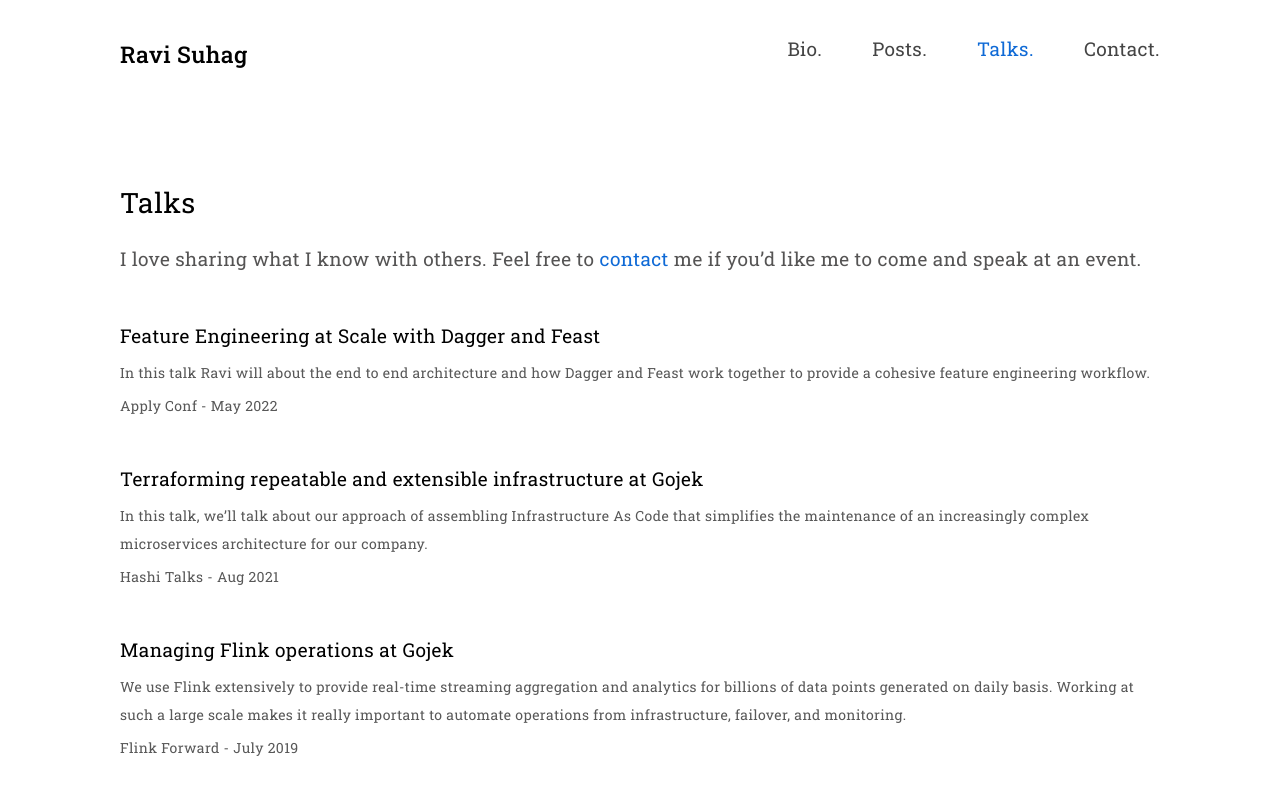
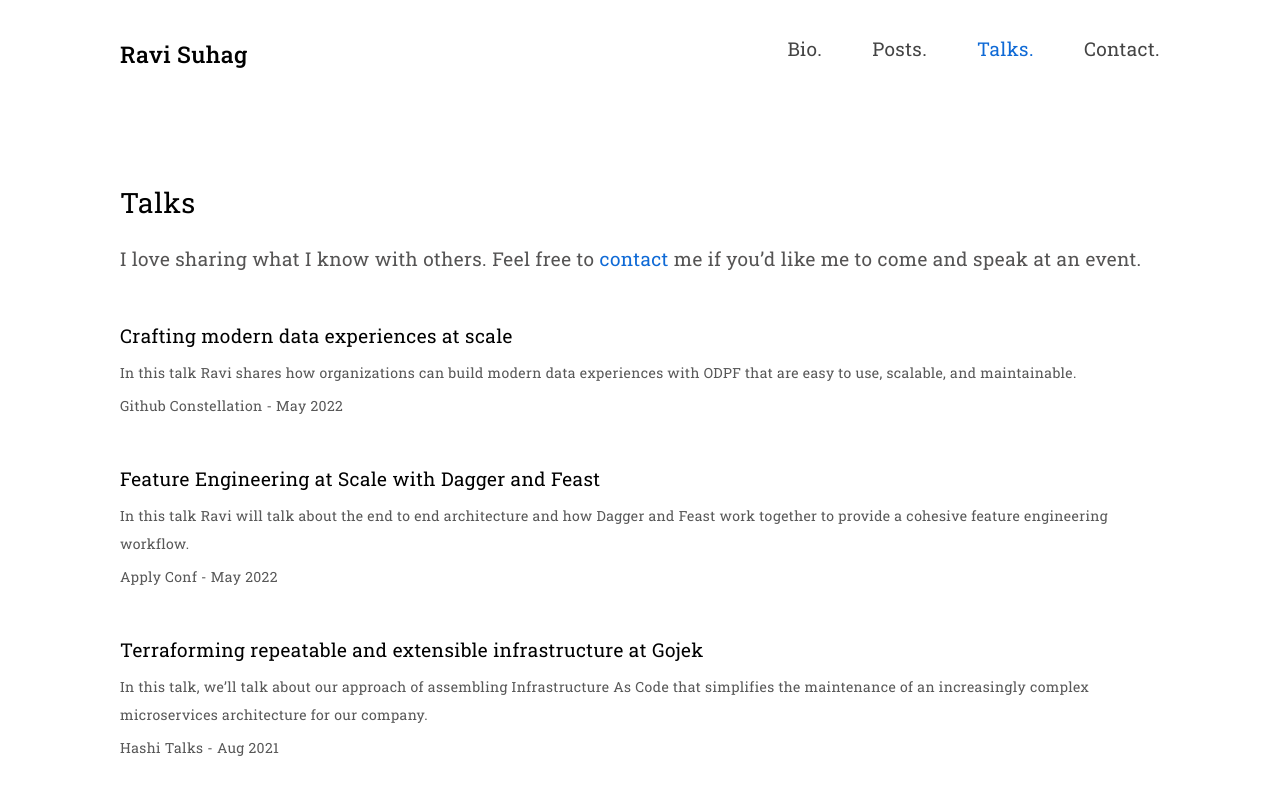
Before and after one commit to ravisuhag/portfolio, a Next.js app: page /talks in a window 1280 px wide. Shown: the top 800 px of the page. Built offline with nearby package versions, Linux system fonts and the light colour scheme.

Commit message:
talk: add github constellation

```diff
--- a/pages/talks.js
+++ b/pages/talks.js
@@ -18,8 +18,16 @@ export default function Bio() {
                 </p>
                 <Videos contents={[
                     {
+                        title: 'Crafting modern data experiences at scale',
+                        subtitle: 'In this talk Ravi shares how organizations can build modern data experiences with ODPF that are easy to use, scalable, and maintainable.',
+                        link: 'https://www.youtube.com/watch?v=V-pZnlfSXCQ',
+                        embed: 'V-pZnlfSXCQ',
+                        date: 'May 2022',
+                        publisher: 'Github Constellation'
+                    },
+                    {
                         title: 'Feature Engineering at Scale with Dagger and Feast',
-                        subtitle: 'In this talk Ravi will about the end to end architecture and how Dagger and Feast work together to provide a cohesive feature engineering workflow.',
+                        subtitle: 'In this talk Ravi will talk about the end to end architecture and how Dagger and Feast work together to provide a cohesive feature engineering workflow.',
                         link: 'https://youtu.be/9B9qqqJVm4M',
                         embed: '9B9qqqJVm4M',
                         date: 'May 2022',
```
